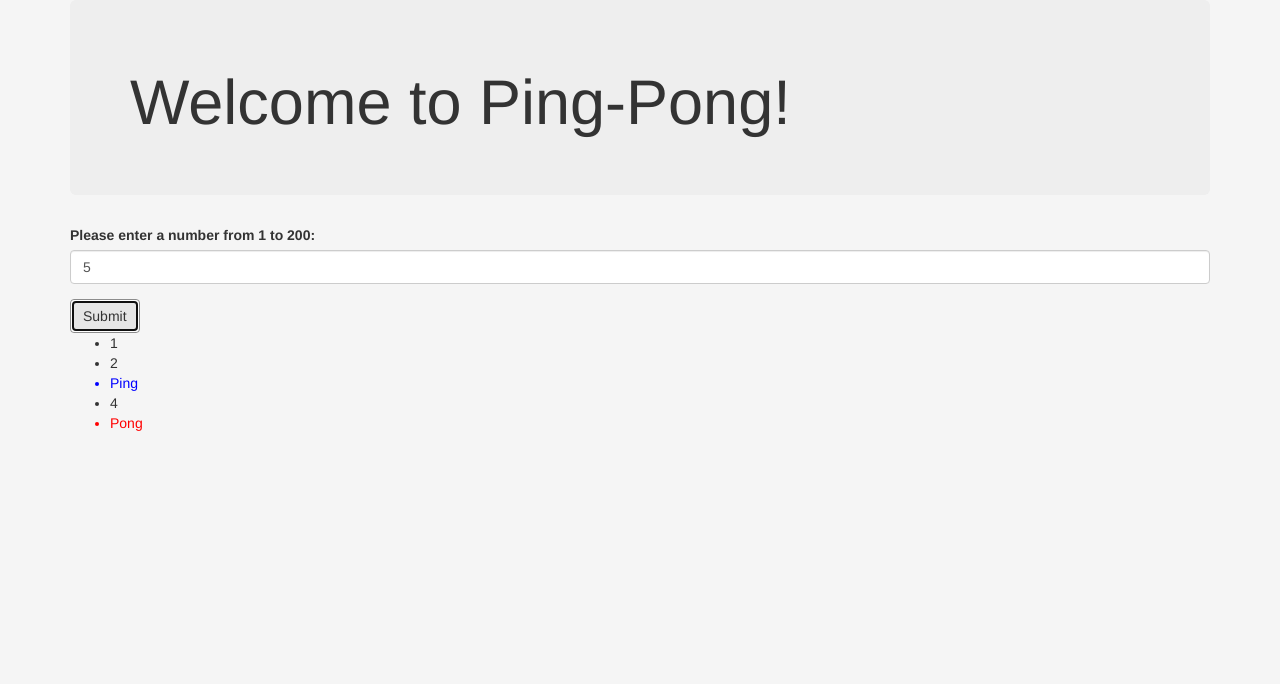
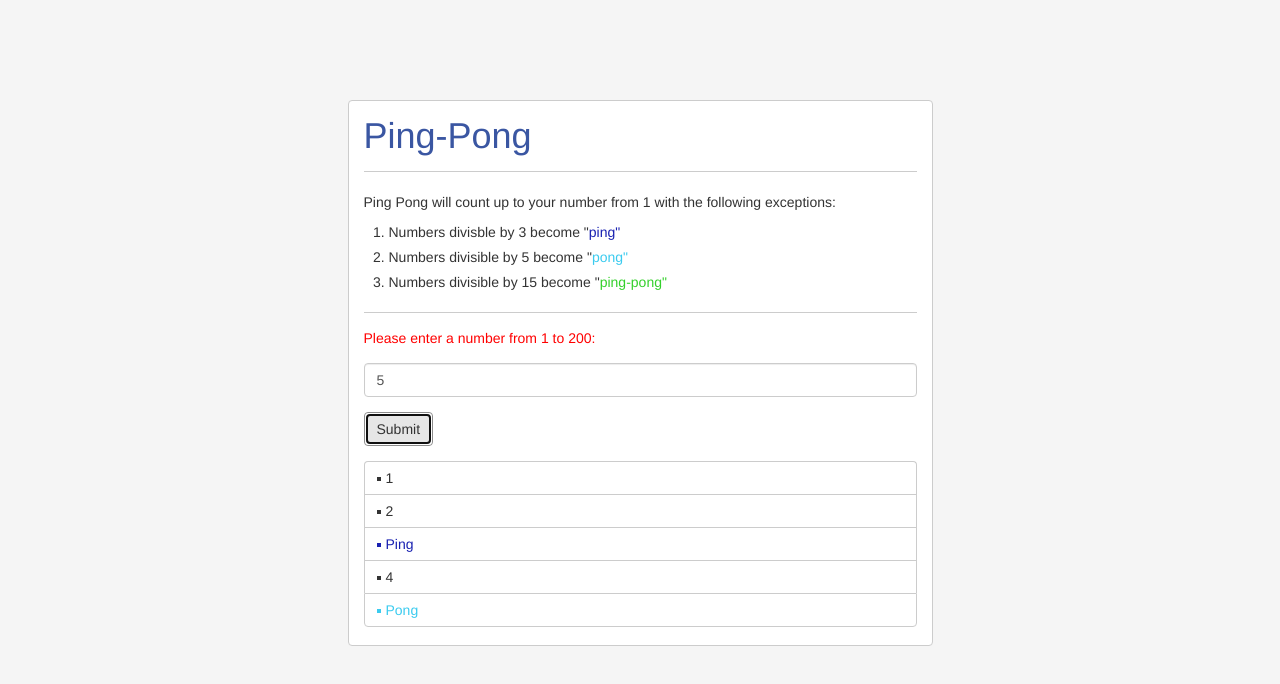
Before and after one commit to jessemckay27/ping-pong, a plain HTML site: page index.html in a window 1280 px wide. Both pictures are taken after typing "5" into the empty fields and a click on the button "Submit". Drawn offline with nearby package versions, Linux system fonts and the light colour scheme.

Commit message:
add styling to all elements and color coordinate the page

```diff
--- a/css/styles.css
+++ b/css/styles.css
@@ -2,14 +2,93 @@ body {
   background-color: #f5f5f5;
 }
 
+h1 {
+  color: #3A56A2;
+  padding-top: 0px;
+  margin: 15px 0px 20px;
+  padding-bottom: 15px;
+  border-bottom: 1px solid #ccc;
+}
+
+.col-md-6 {
+  border: 1px solid #ccc;
+  background: #fff;
+  margin-top: 100px;
+  border-radius: 4px;
+  margin-bottom: 200px;
+  padding-bottom: 8px;
+}
+
+form {
+  margin: 15px 0px;
+  border-top: 1px solid #ccc;
+  padding-top: 15px;
+}
+
+label {
+  color: #ff0000;
+  font-weight: normal;
+  margin-bottom: 15px;
+}
+
+.btn-default {
+  background-color: #f1f0e3;
+}
+
 .ping {
-  color: blue;
+  color: #1921B1;
+  /*text-shadow: 0px 0px 3px #000;*/
+  /*letter-spacing: 1px;*/
 }
 
 .pong {
-  color: red;
+  color: #3bcbef;
+  /*font-weight: bold;*/
+  /*text-shadow: 0px 0px 3px #000;*/
+  /*letter-spacing: 1px;*/
 }
 
 .ping-pong {
-  color: green;
+  color: #34d02c;
+  /*font-weight: bold;*/
+  /*text-shadow: 0px 0px 2px #555;*/
+  /*letter-spacing: 1px;*/
 }
+
+ul#top-list {
+  list-style: decimal;
+  padding-left: 25px;
+}
+
+ul#top-list li {
+  padding-bottom: 5px;
+}
+
+ul#output {
+  list-style: square inside;
+  background-color: #fff;
+  padding: 0;
+}
+
+ul#output li {
+  background-color: #fff;
+  border: 1px solid #ccc;
+  border-bottom: none;
+  padding: 5px;
+  padding:  6px 0px 6px 12px;
+}
+
+ul#output li:first-child {
+  border-top-left-radius: 4px;
+  border-top-right-radius: 4px;
+}
+
+ul#output li:last-child {
+  border-bottom-left-radius: 4px;
+  border-bottom-right-radius: 4px;
+  border-bottom: 1px solid #ccc;
+}
+
+li .left-fix {
+  margin-left: -10px;
+}
--- a/index.html
+++ b/index.html
@@ -10,10 +10,14 @@
   <body>
     <div class="container">
       <div class="row">
-        <div class="col-md-12">
-          <div class="jumbotron">
-            <h1>Welcome to Ping-Pong!</h1>
-          </div>
+        <div class="col-xs-10 col-xs-offset-1 col-sm-8 col-sm-offset-2 col-md-6 col-md-offset-3 col-lg-6 col-lg-offset-3">
+        <h1>Ping-Pong</h1>
+        <p>Ping Pong will count up to your number from 1 with the following exceptions:</p>
+        <ul id="top-list">
+          <li>Numbers divisble by 3 become "<span class="ping">ping"</span></li>
+          <li>Numbers divisible by 5 become "<span class="pong">pong"</span></li>
+          <li>Numbers divisible by 15 become "<span class="ping-pong">ping-pong"</span></li>
+        </ul>
           <form>
             <div class="form-group">
               <label for="input">Please enter a number from 1 to 200:</label>
--- a/js/scripts.js
+++ b/js/scripts.js
@@ -3,13 +3,13 @@ function pingPong(number) {
   if (number <= 200) {
     for (i = 1; i <= number; i++) {
       if (i % 15 === 0) {
-        numberArray.push("<li class='ping-pong'>Ping Pong</li>");
+        numberArray.push("<li class='ping-pong'><span class='left-fix'>Ping Pong</span></li>");
       } else if (i % 5 === 0) {
-        numberArray.push("<li class='pong'>Pong</li>");
+        numberArray.push("<li class='pong'><span class='left-fix'>Pong</span></li>");
       } else if (i % 3 === 0) {
-        numberArray.push("<li class='ping'>Ping</li>");
+        numberArray.push("<li class='ping'><span class='left-fix'>Ping</span></li>");
       } else {
-        numberArray.push("<li>" + i + "</li>")
+        numberArray.push("<li><span class='left-fix'>" + i + "</span></li>")
       }
     }
     return numberArray;
```
Also changed, not shown: 1 other file.
